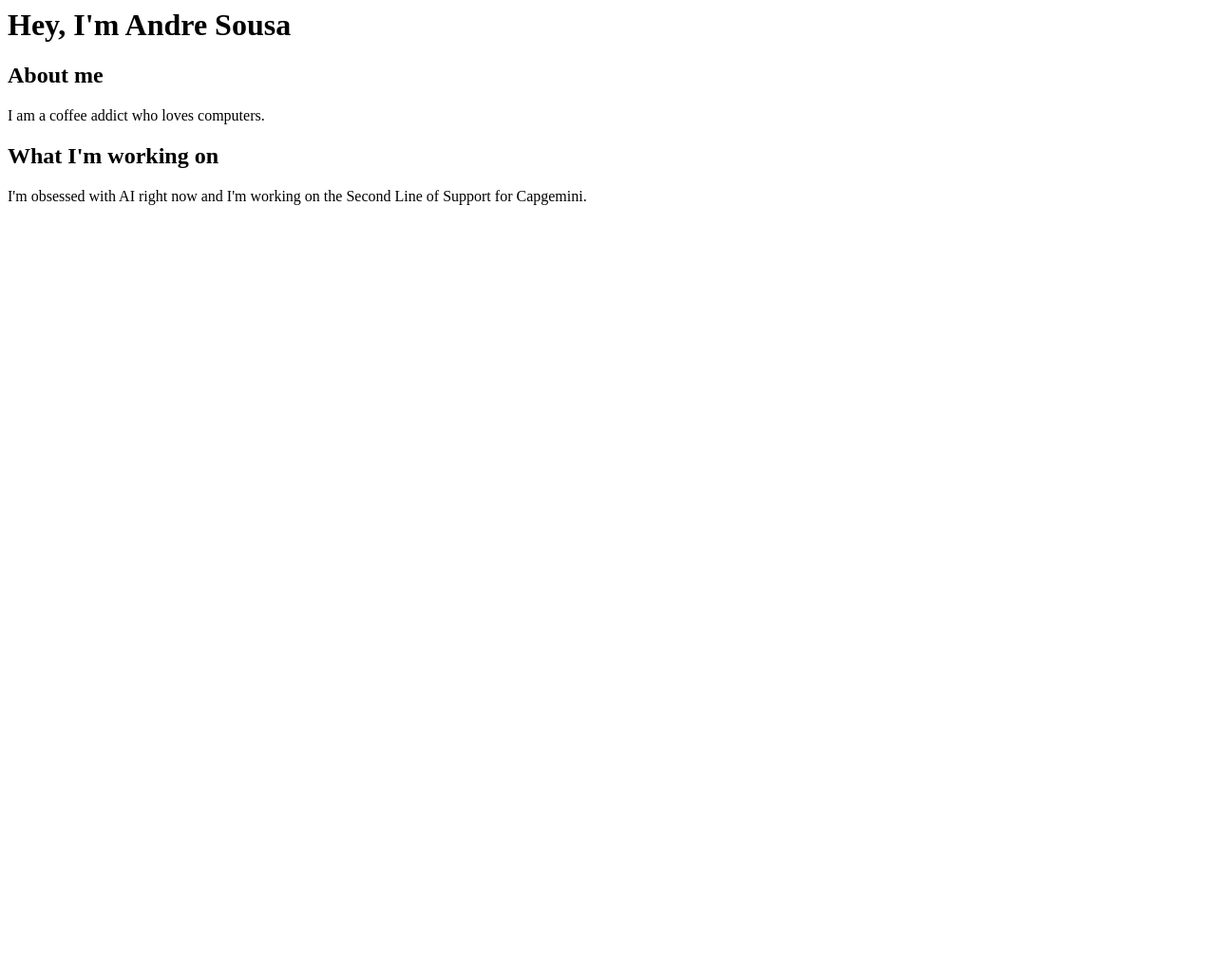
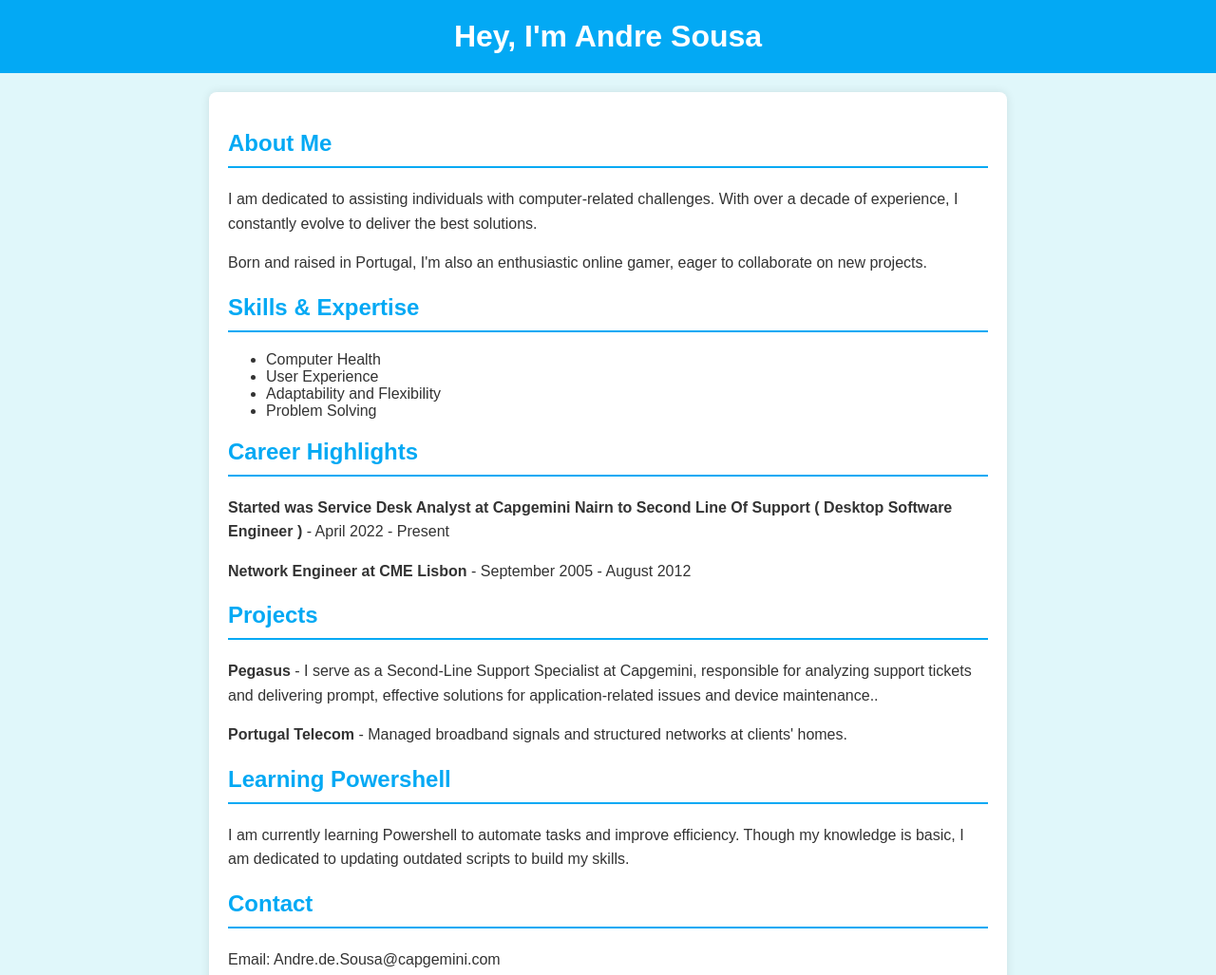
Before and after one commit to SousaScorpion/AndreSousaWebSite, a plain HTML site: page index.html in a window 1280 px wide. Shown: the top 1027 px of the page at 95% size. Before the commit the page ends 800 px from the top, so only its background shows below. Drawn offline with Linux system fonts and the light colour scheme.

Commit message:
Update index.html

```diff
--- a/index.html
+++ b/index.html
@@ -1,16 +1,94 @@
-
-<html>
-    <h1>
-        Hey, I'm Andre Sousa
-    </h1>
-    <body>
-        <h2>About me</h2>
-        <p>
-            I am a coffee addict who loves computers.
-        </p>
-        <h2>What I'm working on</h2>
-        <p>
-            I'm obsessed with AI right now and I'm working on the Second Line of Support for Capgemini.
-        </p>
-    </body>
+<!DOCTYPE html>
+<html lang="en">
+<head>
+    <meta charset="UTF-8">
+    <meta name="viewport" content="width=device-width, initial-scale=1.0">
+    <title>Andre Sousa - Personal Page</title>
+    <style>
+        body {
+            font-family: 'Arial', sans-serif;
+            margin: 0;
+            padding: 0;
+            background-color: #e0f7fa;
+            color: #333;
+        }
+        header {
+            background: #03a9f4;
+            color: #fff;
+            padding: 20px;
+            text-align: center;
+        }
+        header h1 {
+            margin: 0;
+        }
+        .container {
+            max-width: 800px;
+            margin: 20px auto;
+            padding: 20px;
+            background: #fff;
+            box-shadow: 0 0 10px rgba(0, 0, 0, 0.1);
+            border-radius: 8px;
+        }
+        h2 {
+            border-bottom: 2px solid #03a9f4;
+            padding-bottom: 10px;
+            margin-bottom: 20px;
+            color: #03a9f4;
+        }
+        p {
+            line-height: 1.6;
+        }
+        img {
+            max-width: 100%;
+            height: auto;
+            display: block;
+            margin: 20px 0;
+            border-radius: 8px;
+        }
+        @media (max-width: 600px) {
+            .container {
+                padding: 10px;
+            }
+        }
+    </style>
+</head>
+<body>
+    <header>
+        <h1>Hey, I'm Andre Sousa</h1>
+    </header>
+    <div class="container">
+        <section>
+            <h2>About Me</h2>
+            <p>I am dedicated to assisting individuals with computer-related challenges. With over a decade of experience, I constantly evolve to deliver the best solutions.</p>
+            <p>Born and raised in Portugal, I'm also an enthusiastic online gamer, eager to collaborate on new projects.</p>
+        </section>
+        <section>
+            <h2>Skills & Expertise</h2>
+            <ul>
+                <li>Computer Health</li>
+                <li>User Experience</li>
+                <li>Adaptability and Flexibility</li>
+                <li>Problem Solving</li>
+            </ul>
+        </section>
+        <section>
+            <h2>Career Highlights</h2>
+            <p><strong>Started was Service Desk Analyst at Capgemini Nairn to Second Line Of Support ( Desktop Software Engineer )</strong> - April 2022 - Present</p>
+            <p><strong>Network Engineer at CME Lisbon</strong> - September 2005 - August 2012</p>
+        </section>
+        <section>
+            <h2>Projects</h2>
+            <p><strong>Pegasus</strong> - I serve as a Second-Line Support Specialist at Capgemini, responsible for analyzing support tickets and delivering prompt, effective solutions for application-related issues and device maintenance..</p>
+            <p><strong>Portugal Telecom</strong> - Managed broadband signals and structured networks at clients' homes.</p>
+        </section>
+        <section>
+            <h2>Learning Powershell</h2>
+            <p>I am currently learning Powershell to automate tasks and improve efficiency. Though my knowledge is basic, I am dedicated to updating outdated scripts to build my skills.</p>
+        </section>
+        <section>
+            <h2>Contact</h2>
+            <p>Email: Andre.de.Sousa@capgemini.com</p>
+        </section>
+    </div>
+</body>
 </html>
```
